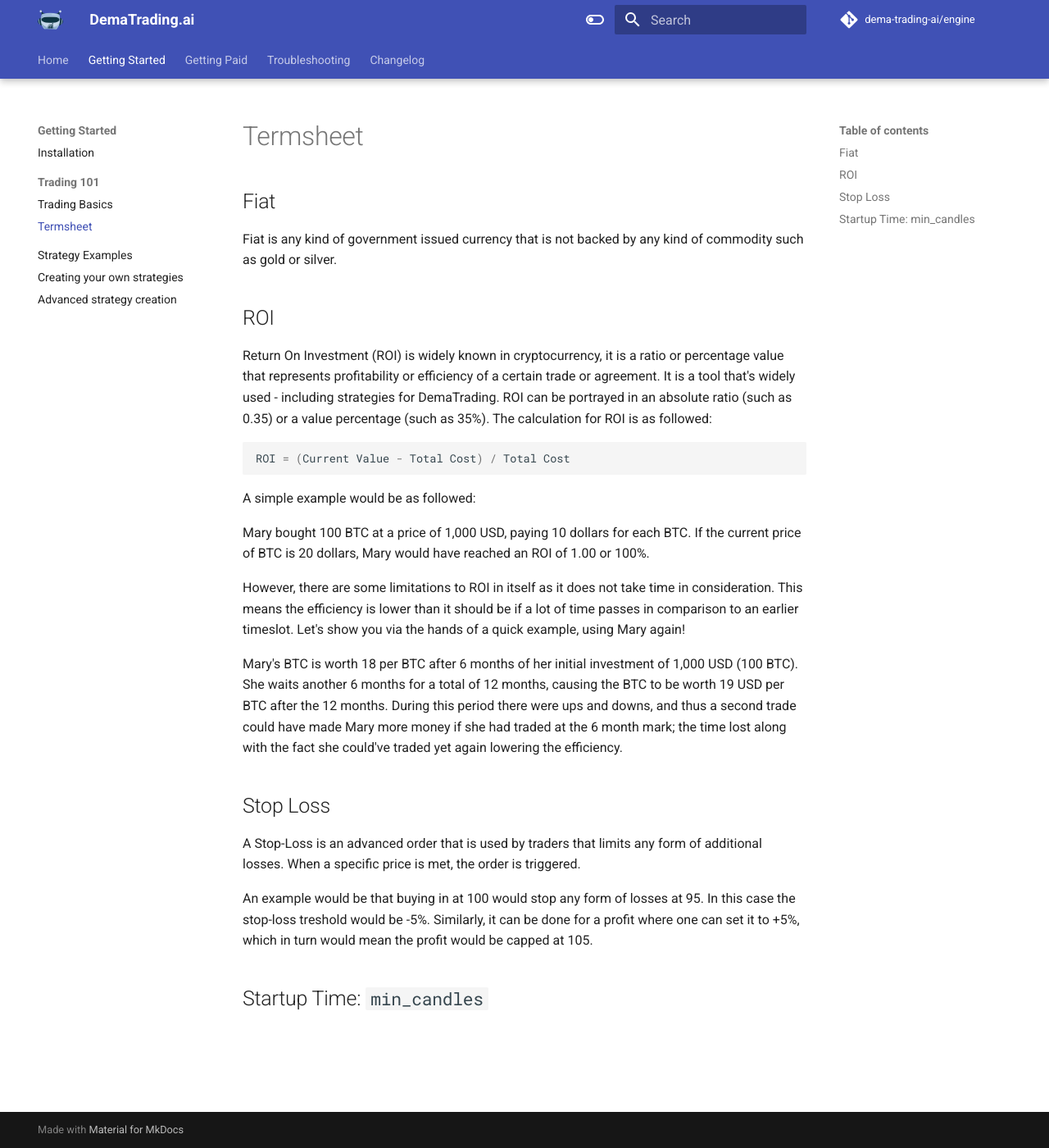
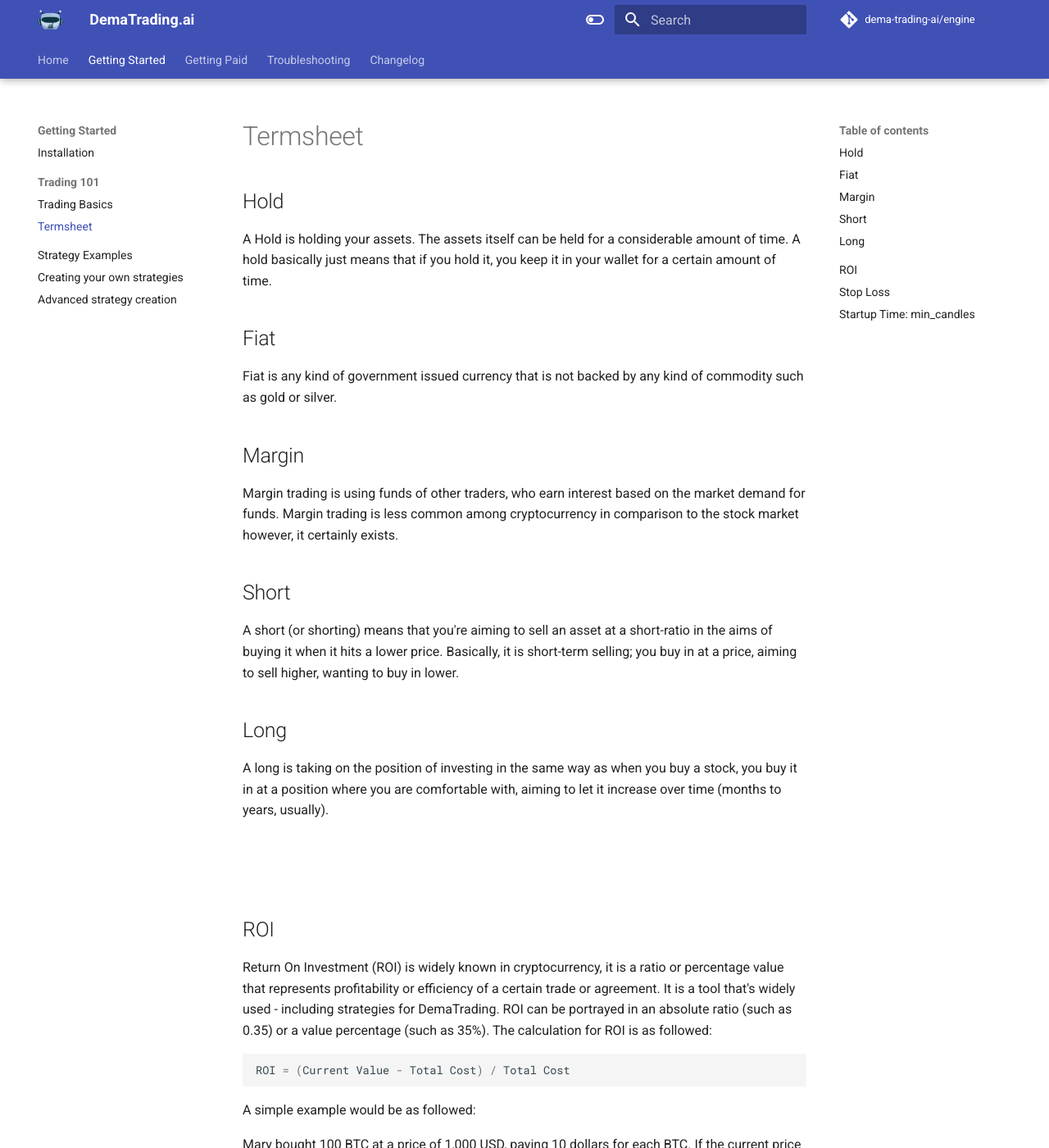
Before and after one commit to dema-trading-ai/docs, an MkDocs documentation site: the page built from docs/getting_started/trading101/termsheet.md, in a window 1280 px wide and 1400 px high. Shown: the whole window at 82% size. Built offline with MkDocs 1.6.1 and Material for MkDocs 9.7.7, drawn with Linux system fonts in a browser that asks for light colours; comment, search, counter and statistics services are not loaded.

Commit message:
Update termsheet.md
Several terms added

```diff
--- a/docs/getting_started/trading101/termsheet.md
+++ b/docs/getting_started/trading101/termsheet.md
@@ -1,9 +1,26 @@
 # Termsheet
+
+## Hold
+
+A Hold is holding your assets. The assets itself can be held for a considerable amount of time. A hold basically just means that if you hold it, you keep it in your wallet for a certain amount of time.
 
 ## Fiat
 
 Fiat is any kind of government issued currency that is not backed by any kind of commodity such as gold or silver.
 
+## Margin
+
+Margin trading is using funds of other traders, who earn interest based on the market demand for funds. Margin trading is less common among cryptocurrency in comparison to the stock market however, it certainly exists.
+
+## Short
+
+A short (or shorting) means that you're aiming to sell an asset at a short-ratio in the aims of buying it when it hits a lower price. Basically, it is short-term selling; you buy in at a price, aiming to sell higher, wanting to buy in lower.
+
+## Long
+
+A long is taking on the position of investing in the same way as when you buy a stock, you buy it in at a position where you are comfortable with, aiming to let it increase over time (months to years, usually).
+
+##
 ## ROI
 
 Return On Investment (ROI) is widely known in cryptocurrency, it is a ratio or percentage value that represents profitability or efficiency of a certain trade or agreement. It is a tool that's widely used - including strategies for DemaTrading. ROI can be portrayed in an absolute ratio (such as 0.35) or a value percentage (such as 35%). The calculation for ROI is as followed:
@@ -27,4 +44,3 @@ A Stop-Loss is an advanced order that is used by traders that limits any form of
 An example would be that buying in at 100 would stop any form of losses at 95. In this case the stop-loss treshold would be -5%. Similarly, it can be done for a profit where one can set it to +5%, which in turn would mean the profit would be capped at 105.
 
 ## Startup Time: ``min_candles``
-##
```
